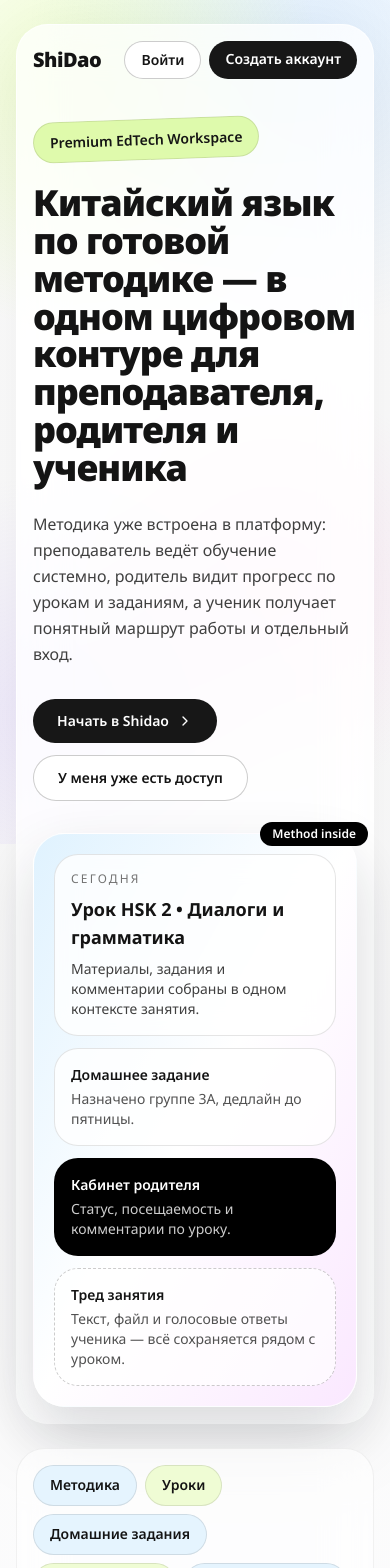
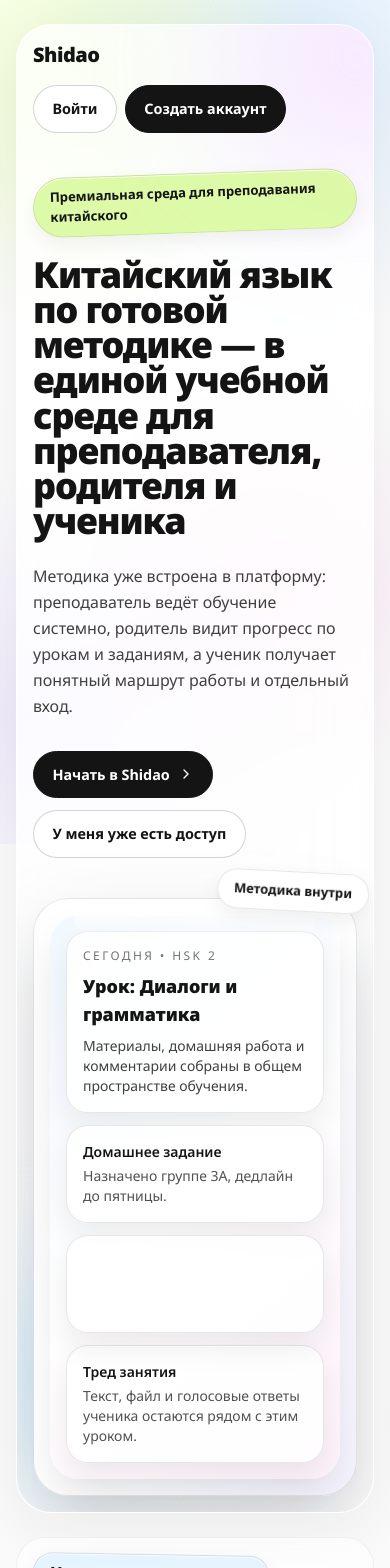
Before and after one commit to istominvi/shidao, a Next.js app: page / in a window 390 px wide. Shown: the top 1568 px of the page. Built offline with nearby package versions, Linux system fonts and the light colour scheme.

Commit message:
Polish landing visuals and unify Shidao brand copy

```diff
--- a/src/app/globals.css
+++ b/src/app/globals.css
@@ -43,13 +43,77 @@
   backdrop-filter: blur(8px);
 }
 
-.chip {
+.chip,
+.landing-chip {
   border-radius: 999px;
-  padding: 0.6rem 1rem;
-  font-weight: 600;
+  padding: 0.58rem 1rem;
+  font-weight: 650;
   display: inline-flex;
   align-items: center;
   gap: 0.45rem;
+  border: 1px solid rgba(20, 20, 20, 0.1);
+  box-shadow: 0 8px 20px rgba(20, 20, 20, 0.06), inset 0 1px 0 rgba(255, 255, 255, 0.85);
+}
+
+.landing-chip-soft {
+  background: rgba(255, 255, 255, 0.8);
+}
+
+.landing-btn {
+  border-radius: 999px;
+  padding: 0.72rem 1.25rem;
+  font-size: 0.9rem;
+  font-weight: 700;
+  display: inline-flex;
+  align-items: center;
+  justify-content: center;
+  border: 1px solid rgba(20, 20, 20, 0.18);
+  transition: transform 220ms ease, box-shadow 220ms ease, background-color 220ms ease, border-color 220ms ease;
+}
+
+.landing-btn:hover {
+  transform: translateY(-1px);
+  box-shadow: 0 14px 24px rgba(20, 20, 20, 0.12);
+}
+
+.landing-btn:focus-visible {
+  outline: none;
+  box-shadow: 0 0 0 2px rgba(20, 20, 20, 0.35), 0 10px 22px rgba(20, 20, 20, 0.16);
+}
+
+.landing-btn-primary {
+  background: #141414;
+  color: #fff;
+  border-color: #141414;
+}
+
+.landing-btn-primary:hover {
+  background: #27272a;
+}
+
+.landing-btn-muted {
+  background: rgba(255, 255, 255, 0.92);
+  color: #141414;
+}
+
+.landing-surface {
+  box-shadow: 0 22px 42px rgba(20, 20, 20, 0.08), inset 0 1px 0 rgba(255, 255, 255, 0.85);
+}
+
+.landing-card {
+  border-radius: 1.35rem;
+  border: 1px solid rgba(20, 20, 20, 0.1);
+  background: rgba(255, 255, 255, 0.84);
+  padding: 1rem;
+  box-shadow: 0 14px 30px rgba(20, 20, 20, 0.08), inset 0 1px 0 rgba(255, 255, 255, 0.82);
+}
+
+.floating-chip {
+  animation: floaty 5.5s ease-in-out infinite;
+}
+
+.floating-chip:nth-child(2n) {
+  animation-duration: 6.4s;
 }
 
 .landing-noise {
@@ -64,6 +128,26 @@
     radial-gradient(circle at 10% 85%, rgba(201, 180, 255, 0.24), transparent 30%);
 }
 
+@keyframes floaty {
+  0%,
+  100% {
+    transform: translateY(0);
+  }
+  50% {
+    transform: translateY(-6px);
+  }
+}
+
+@media (max-width: 768px) {
+  .landing-btn {
+    padding: 0.75rem 1.15rem;
+  }
+
+  .landing-chip {
+    font-size: 0.82rem;
+  }
+}
+
 @media (prefers-reduced-motion: reduce) {
   * {
     scroll-behavior: auto !important;
--- a/src/components/landing-page.tsx
+++ b/src/components/landing-page.tsx
@@ -17,7 +17,7 @@
   Waypoints
 } from 'lucide-react';
 
-const trustItems = ['Методика', 'Уроки', 'Домашние задания', 'Коммуникация', 'Кабинет родителя', 'История занятий'];
+const trustItems = ['Методика внутри платформы', 'Урок как центральная единица', 'Домашние задания и тред рядом', 'Единая учебная среда', 'Кабинет родителя', 'История занятий'];
 
 const audienceCards = [
   {
@@ -73,11 +73,11 @@
   },
   {
     q: 'Можно ли использовать платформу частному преподавателю?',
-    a: 'Да. Личный контур позволяет вести обучение самостоятельно, без сложной настройки.'
+    a: 'Да. Личный режим позволяет вести обучение самостоятельно, без сложной настройки.'
   },
   {
     q: 'Подходит ли платформа для школы или организации?',
-    a: 'Да. Есть школьный контур для командной работы с аккуратным разграничением доступа и данных.'
+    a: 'Да. Есть школьный режим для командной работы с аккуратным разграничением доступа и данных.'
   },
   {
     q: 'Как устроены задания и коммуникация?',
@@ -96,8 +96,8 @@
 function SectionTitle({ eyebrow, title, description }: { eyebrow: string; title: string; description: string }) {
   return (
     <header className="max-w-3xl">
-      <p className="chip -rotate-2 border border-black/10 bg-white/80 text-sm">{eyebrow}</p>
-      <h2 className="mt-5 text-3xl font-black leading-tight md:text-5xl">{title}</h2>
+      <p className="landing-chip landing-chip-soft text-xs tracking-[0.12em] uppercase">{eyebrow}</p>
+      <h2 className="mt-5 text-3xl font-black leading-tight tracking-tight md:text-5xl">{title}</h2>
       <p className="mt-4 text-base text-neutral-700 md:text-lg">{description}</p>
     </header>
   );
@@ -108,10 +108,13 @@
     <main className="pb-16">
       <div className="landing-noise" aria-hidden="true" />
       <section className="container pt-6 md:pt-8">
-        <div className="rounded-[2rem] border border-white/70 bg-white/75 p-4 shadow-[0_20px_80px_rgba(20,20,20,0.08)] backdrop-blur-xl md:p-7">
-          <header className="flex flex-wrap items-center justify-between gap-4">
+        <div className="relative overflow-hidden rounded-[2.2rem] border border-white/70 bg-white/75 p-4 shadow-[0_20px_80px_rgba(20,20,20,0.08)] backdrop-blur-xl md:p-7">
+          <div className="absolute -right-28 -top-24 h-64 w-64 rounded-full bg-fuchsia-200/40 blur-3xl" aria-hidden="true" />
+          <div className="absolute -left-28 bottom-6 h-56 w-56 rounded-full bg-sky-200/45 blur-3xl" aria-hidden="true" />
+
+          <header className="relative z-10 flex flex-wrap items-center justify-between gap-4">
             <Link href="/" className="text-xl font-black tracking-tight transition hover:opacity-80 focus-visible:outline-none focus-visible:ring-2 focus-visible:ring-black/40">
-              ShiDao
+              Shidao
             </Link>
             <nav aria-label="Навигация по лендингу" className="hidden flex-wrap gap-2 text-sm font-medium text-neutral-700 lg:flex">
               <a href="#audience" className="rounded-full border border-transparent px-4 py-2 text-neutral-800 transition hover:border-black/10 hover:bg-black hover:text-white">Для кого</a>
@@ -121,47 +124,62 @@
               <a href="#faq" className="rounded-full border border-transparent px-4 py-2 text-neutral-800 transition hover:border-black/10 hover:bg-black hover:text-white">FAQ</a>
             </nav>
             <div className="flex gap-2">
-              <Link href="/login" className="rounded-full border border-black/20 bg-white px-4 py-2 text-sm font-semibold text-neutral-900 transition hover:border-black hover:bg-neutral-100 focus-visible:outline-none focus-visible:ring-2 focus-visible:ring-black/40">Войти</Link>
-              <Link href="/join" className="rounded-full bg-neutral-900 px-4 py-2 text-sm font-semibold !text-white transition hover:bg-neutral-800 focus-visible:outline-none focus-visible:ring-2 focus-visible:ring-black/40">Создать аккаунт</Link>
+              <Link href="/login" className="landing-btn landing-btn-muted">Войти</Link>
+              <Link href="/join" className="landing-btn landing-btn-primary">Создать аккаунт</Link>
             </div>
           </header>
 
-          <div className="mt-10 grid items-center gap-8 lg:grid-cols-[1.05fr_0.95fr]">
+          <div className="relative z-10 mt-10 grid items-center gap-10 lg:grid-cols-[1.03fr_0.97fr]">
             <div>
-              <p className="chip -rotate-2 border border-black/10 bg-lime-200/80 text-sm">Premium EdTech Workspace</p>
-              <h1 className="mt-6 text-4xl font-black leading-[1.05] tracking-tight md:text-6xl">Китайский язык по готовой методике — в одном цифровом контуре для преподавателя, родителя и ученика</h1>
+              <p className="landing-chip -rotate-2 bg-lime-200/85">Премиальная среда для преподавания китайского</p>
+              <h1 className="mt-6 text-4xl font-black leading-[0.98] tracking-[-0.03em] md:text-7xl">Китайский язык по готовой методике — в единой учебной среде для преподавателя, родителя и ученика</h1>
               <p className="mt-6 max-w-xl text-base leading-relaxed text-neutral-700 md:text-lg">
                 Методика уже встроена в платформу: преподаватель ведёт обучение системно, родитель видит прогресс по
                 урокам и заданиям, а ученик получает понятный маршрут работы и отдельный вход.
               </p>
               <div className="mt-8 flex flex-wrap gap-3">
-                <Link href="/join" className="inline-flex items-center gap-2 rounded-full bg-neutral-900 px-6 py-3 text-sm font-semibold !text-white transition hover:translate-y-[-1px] hover:bg-neutral-800 hover:shadow-lg focus-visible:outline-none focus-visible:ring-2 focus-visible:ring-black/40">Начать в Shidao <ChevronRight className="size-4" /></Link>
-                <Link href="/login" className="rounded-full border border-black/20 bg-white px-6 py-3 text-sm font-semibold text-neutral-900 transition hover:border-black hover:bg-neutral-100 focus-visible:outline-none focus-visible:ring-2 focus-visible:ring-black/40">У меня уже есть доступ</Link>
+                <Link href="/join" className="landing-btn landing-btn-primary inline-flex items-center gap-2">Начать в Shidao <ChevronRight className="size-4" /></Link>
+                <Link href="/login" className="landing-btn landing-btn-muted">У меня уже есть доступ</Link>
               </div>
             </div>
 
-            <div className="relative rounded-[2rem] border border-white/80 bg-gradient-to-br from-sky-100 via-white to-fuchsia-100 p-5 shadow-[0_25px_60px_rgba(17,24,39,0.16)]">
-              <div className="absolute -right-3 -top-3 rounded-full bg-black px-3 py-1 text-xs font-semibold text-white">Method inside</div>
-              <div className="grid gap-3">
-                <article className="rounded-3xl border border-black/10 bg-white/80 p-4 backdrop-blur-md">
-                  <p className="text-xs uppercase tracking-[0.18em] text-neutral-500">Сегодня</p>
-                  <h3 className="mt-2 text-lg font-bold">Урок HSK 2 • Диалоги и грамматика</h3>
-                  <p className="mt-2 text-sm text-neutral-700">Материалы, задания и комментарии собраны в одном контексте занятия.</p>
+            <div className="relative">
+              <div className="absolute -right-3 -top-6 z-20">
+                <span className="landing-chip floating-chip rotate-[3deg] bg-white text-neutral-900">Методика внутри</span>
+              </div>
+              <div className="absolute -left-5 top-10 z-20 hidden sm:block">
+                <span className="landing-chip floating-chip -rotate-3 bg-sky-100 text-neutral-800">Личный режим</span>
+              </div>
+              <div className="absolute -right-6 bottom-14 z-20 hidden md:block">
+                <span className="landing-chip floating-chip rotate-2 bg-fuchsia-100 text-neutral-900">Школьный режим</span>
+              </div>
+              <div className="absolute left-10 top-[58%] z-20 hidden md:block">
+                <span className="landing-chip floating-chip -rotate-2 bg-lime-100 text-neutral-900">Тред в контексте урока</span>
+              </div>
+
+              <div className="relative rounded-[2.2rem] border border-black/10 bg-gradient-to-br from-white via-white to-violet-50 p-4 shadow-[0_40px_90px_rgba(17,24,39,0.18)] md:p-6">
+                <div className="absolute inset-x-10 top-0 h-12 rounded-b-[2rem] bg-gradient-to-b from-white/85 to-transparent" aria-hidden="true" />
+                <div className="landing-surface rounded-[1.8rem] bg-[linear-gradient(140deg,rgba(240,247,255,0.9),rgba(255,255,255,0.9),rgba(255,241,250,0.85))] p-4 md:p-5">
+                  <article className="landing-card">
+                    <p className="text-xs uppercase tracking-[0.2em] text-neutral-500">Сегодня • HSK 2</p>
+                    <h3 className="mt-2 text-lg font-black">Урок: Диалоги и грамматика</h3>
+                    <p className="mt-2 text-sm text-neutral-700">Материалы, домашняя работа и комментарии собраны в общем пространстве обучения.</p>
                   </article>
-                <div className="grid gap-3 sm:grid-cols-2">
-                  <article className="rounded-3xl border border-black/10 bg-white/80 p-4">
+                  <div className="mt-3 grid gap-3 sm:grid-cols-2">
+                    <article className="landing-card bg-white/90">
                       <p className="text-sm font-semibold">Домашнее задание</p>
                       <p className="mt-1 text-sm text-neutral-600">Назначено группе 3A, дедлайн до пятницы.</p>
                     </article>
-                  <article className="rounded-3xl border border-black/10 bg-black p-4 text-white">
+                    <article className="landing-card border-black/20 bg-black text-white shadow-[0_20px_35px_rgba(10,10,10,0.35)]">
                       <p className="text-sm font-semibold">Кабинет родителя</p>
-                    <p className="mt-1 text-sm text-white/80">Статус, посещаемость и комментарии по уроку.</p>
+                      <p className="mt-1 text-sm text-white/80">Посещаемость, статус и комментарии по уроку.</p>
                     </article>
                   </div>
-                <article className="rounded-3xl border border-dashed border-black/20 bg-white/70 p-4">
+                  <article className="landing-card mt-3 border-dashed border-black/20 bg-white/80">
                     <p className="text-sm font-semibold">Тред занятия</p>
-                  <p className="mt-1 text-sm text-neutral-600">Текст, файл и голосовые ответы ученика — всё сохраняется рядом с уроком.</p>
+                    <p className="mt-1 text-sm text-neutral-600">Текст, файл и голосовые ответы ученика остаются рядом с этим уроком.</p>
                   </article>
+                </div>
               </div>
             </div>
           </div>
@@ -171,7 +189,7 @@
       <section className="container mt-6">
         <div className="flex flex-wrap gap-2 rounded-[1.8rem] border border-black/5 bg-white/60 p-4 backdrop-blur-xl">
           {trustItems.map((item, index) => (
-            <span key={item} className={`chip border border-black/10 text-sm ${index % 2 === 0 ? 'bg-sky-100/80' : 'bg-lime-100/80'}`}>
+            <span key={item} className={`landing-chip text-sm transition duration-300 hover:-translate-y-0.5 ${index % 4 === 0 ? 'rotate-1 bg-sky-100/80' : index % 4 === 1 ? '-rotate-1 bg-lime-100/80' : index % 4 === 2 ? 'rotate-2 bg-fuchsia-100/80' : '-rotate-2 bg-violet-100/70'}`}>
               {item}
             </span>
           ))}
@@ -181,12 +199,12 @@
       <section id="audience" className="container mt-16">
         <SectionTitle
           eyebrow="Для кого платформа"
-          title="Три роли — один рабочий ритм"
+          title="Три роли — один единый рабочий процесс"
           description="Каждый участник учебного процесса получает свой понятный интерфейс и только нужные действия."
         />
-        <div className="mt-8 grid gap-4 md:grid-cols-3">
-          {audienceCards.map(({ id, title, icon: Icon, points, tone }) => (
-            <article key={id} className={`rounded-[1.8rem] border border-black/10 p-6 shadow-[0_16px_40px_rgba(20,20,20,0.08)] ${tone}`}>
+        <div className="mt-10 grid gap-5 md:grid-cols-6">
+          {audienceCards.map(({ id, title, icon: Icon, points, tone }, index) => (
+            <article key={id} className={`landing-surface rounded-[1.9rem] border border-black/10 p-6 shadow-[0_16px_40px_rgba(20,20,20,0.08)] ${tone} ${index === 1 ? 'md:col-span-2 md:-translate-y-3' : 'md:col-span-2'}`}>
               <Icon className="size-5" />
               <h3 className="mt-4 text-2xl font-black">{title}</h3>
               <ul className="mt-4 space-y-3 text-sm text-neutral-700">
@@ -200,15 +218,16 @@
       </section>
 
       <section id="method" className="container mt-16">
-        <div className="grid gap-6 rounded-[2rem] border border-black/10 bg-white/70 p-6 shadow-[0_18px_60px_rgba(20,20,20,0.08)] md:grid-cols-2 md:p-8">
+        <div className="grid gap-6 rounded-[2rem] border border-black/10 bg-white/70 p-6 shadow-[0_18px_60px_rgba(20,20,20,0.08)] md:grid-cols-[1.1fr_0.9fr] md:p-8">
           <div>
+            <p className="text-4xl font-black leading-none tracking-[-0.04em] text-black/85 md:text-7xl">Методика = ритм</p>
             <SectionTitle
               eyebrow="Методика — ядро"
               title="Shidao — не просто кабинет. Это среда обучения вокруг готовой структуры."
               description="Курс, урок, материалы, домашняя работа и проверка связаны в единую цепочку. Преподаватель не собирает процесс вручную — он ведёт его по заранее выстроенной логике."
             />
           </div>
-          <div className="rounded-[1.5rem] border border-black/10 bg-gradient-to-b from-white to-neutral-50 p-5">
+          <div className="landing-surface rounded-[1.5rem] border border-black/10 bg-gradient-to-b from-white to-neutral-50 p-5">
             {['Курс', 'Урок', 'Материалы', 'Домашнее задание', 'Тест / Комментарии'].map((step, idx) => (
               <div key={step} className="flex items-center gap-3">
                 <span className="my-3 inline-flex size-8 shrink-0 items-center justify-center rounded-full bg-black text-sm font-bold text-white">{idx + 1}</span>
@@ -222,39 +241,39 @@
 
       <section id="workflow" className="container mt-16">
         <SectionTitle
-          eyebrow="How it works"
+          eyebrow="Как это работает"
           title="Сценарий одного урока — прозрачно для всех"
-          description="Всё, что происходит вокруг урока, остаётся в связном рабочем контуре и не теряется в чатах и заметках."
+          description="Всё, что происходит вокруг урока, остаётся в связной рабочей среде и не теряется в чатах и заметках."
         />
         <ol className="mt-8 grid gap-4 md:grid-cols-5">
           {workflow.map((item, idx) => (
-            <li key={item} className="rounded-3xl border border-black/10 bg-white/75 p-5">
-              <p className="text-xs font-bold tracking-[0.14em] text-neutral-500">ШАГ {idx + 1}</p>
-              <p className="mt-3 text-sm leading-relaxed text-neutral-800">{item}</p>
+            <li key={item} className={`landing-surface rounded-3xl border border-black/10 p-5 ${idx === 1 || idx === 3 ? 'bg-black text-white shadow-[0_16px_32px_rgba(20,20,20,0.24)]' : 'bg-white/75'}`}>
+              <p className={`text-xs font-bold tracking-[0.14em] ${idx === 1 || idx === 3 ? 'text-white/70' : 'text-neutral-500'}`}>ШАГ {idx + 1}</p>
+              <p className={`mt-3 text-sm leading-relaxed ${idx === 1 || idx === 3 ? 'text-white/90' : 'text-neutral-800'}`}>{item}</p>
             </li>
           ))}
         </ol>
       </section>
 
-      <section id="access" className="container mt-16 grid gap-5 lg:grid-cols-2">
+      <section id="access" className="container mt-16 grid gap-5 lg:grid-cols-[1.1fr_0.9fr]">
         <article className="rounded-[1.9rem] border border-black/10 bg-black p-7 text-white shadow-[0_20px_70px_rgba(20,20,20,0.25)]">
-          <p className="chip -rotate-2 bg-white/15 text-white">Доступ без лишних шагов</p>
-          <h3 className="mt-5 text-3xl font-black leading-tight">Единый взрослый доступ и отдельный вход ученика</h3>
+          <p className="landing-chip -rotate-2 bg-white/15 text-white">Доступ без лишних шагов</p>
+          <h3 className="mt-5 text-3xl font-black leading-tight md:text-4xl">Единый взрослый доступ и отдельный вход ученика</h3>
           <p className="mt-4 text-sm leading-relaxed text-white/85 md:text-base">
             Взрослый регистрируется один раз и работает в нужном сценарии. Ученик не проходит самостоятельную регистрацию:
             взрослый создаёт ему доступ, а ученик заходит отдельно в свой кабинет.
           </p>
         </article>
-        <article className="rounded-[1.9rem] border border-black/10 bg-white/70 p-7">
-          <p className="chip bg-violet-100/90">Личный и школьный контур</p>
+        <article className="landing-surface rounded-[1.9rem] border border-black/10 bg-white/70 p-7">
+          <p className="landing-chip rotate-2 bg-violet-100/90">Личный и школьный режим</p>
           <h3 className="mt-5 text-3xl font-black leading-tight">Подходит частным преподавателям и командам школ</h3>
           <p className="mt-4 text-sm leading-relaxed text-neutral-700 md:text-base">
-            Начинайте в личном формате и масштабируйтесь до школьного контура, когда растёт команда. Доступы и данные
+            Начинайте в личном формате и масштабируйтесь до школьного режима, когда растёт команда. Доступы и данные
             разделяются аккуратно, чтобы каждый работал в своей зоне ответственности.
           </p>
           <div className="mt-6 flex flex-wrap gap-2">
-            <span className="chip bg-sky-100/80"><GraduationCap className="size-4" /> Частный преподаватель</span>
-            <span className="chip bg-amber-100/80"><School className="size-4" /> Школа / организация</span>
+            <span className="landing-chip bg-sky-100/80"><GraduationCap className="size-4" /> Частный преподаватель</span>
+            <span className="landing-chip bg-amber-100/80"><School className="size-4" /> Школа / организация</span>
           </div>
         </article>
       </section>
@@ -263,11 +282,11 @@
         <SectionTitle
           eyebrow="Функциональные блоки"
           title="Всё, что нужно для системного обучения китайскому"
-          description="Ключевые возможности собраны в едином пространстве и работают в контексте реальных уроков."
+          description="Ключевые возможности собраны в общем пространстве обучения и работают в контексте реальных уроков."
         />
         <div className="mt-8 grid gap-3 sm:grid-cols-2 lg:grid-cols-4">
           {featureCards.map(({ title, icon: Icon }, idx) => (
-            <article key={title} className={`rounded-3xl border border-black/10 p-5 ${idx % 3 === 0 ? 'bg-lime-100/60' : idx % 3 === 1 ? 'bg-sky-100/70' : 'bg-white/80'}`}>
+            <article key={title} className={`landing-surface rounded-3xl border border-black/10 p-5 ${idx % 4 === 0 ? 'bg-lime-100/70' : idx % 4 === 1 ? 'bg-sky-100/75' : idx % 4 === 2 ? 'bg-white/80' : 'bg-fuchsia-100/70'}`}>
               <Icon className="size-5" />
               <h3 className="mt-4 text-base font-bold">{title}</h3>
             </article>
@@ -283,7 +302,7 @@
         />
         <div className="mt-8 space-y-3">
           {faq.map(({ q, a }) => (
-            <details key={q} className="group rounded-3xl border border-black/10 bg-white/80 p-5 open:bg-white">
+            <details key={q} className="group landing-surface rounded-3xl border border-black/10 bg-white/80 p-5 open:bg-white">
               <summary className="flex cursor-pointer list-none items-center justify-between gap-4 text-base font-semibold">
                 <span>{q}</span>
                 <CircleHelp className="size-4 shrink-0 text-neutral-500 transition group-open:rotate-12" />
@@ -295,13 +314,14 @@
       </section>
 
       <section className="container mt-16">
-        <div className="rounded-[2rem] border border-black/10 bg-black px-6 py-10 text-center text-white shadow-[0_24px_70px_rgba(20,20,20,0.3)] md:px-12">
-          <p className="chip mx-auto bg-white/15">Готовы запустить обучение в структурном контуре?</p>
+        <div className="relative overflow-hidden rounded-[2rem] border border-black/10 bg-black px-6 py-10 text-center text-white shadow-[0_24px_70px_rgba(20,20,20,0.3)] md:px-12">
+          <div className="absolute left-1/2 top-0 h-40 w-80 -translate-x-1/2 rounded-full bg-white/10 blur-3xl" aria-hidden="true" />
+          <p className="landing-chip mx-auto bg-white/15">Готовы запустить обучение в единой учебной среде?</p>
           <h2 className="mt-6 text-3xl font-black leading-tight md:text-5xl">Начните в Shidao и соберите весь учебный процесс в одном месте</h2>
           <p className="mx-auto mt-4 max-w-2xl text-sm text-white/80 md:text-base">От первого урока до домашней работы и комментариев — единая методическая среда для преподавателя, родителя и ученика.</p>
           <div className="mt-8 flex flex-wrap items-center justify-center gap-3">
-            <Link href="/join" className="rounded-full bg-lime-200 px-6 py-3 text-sm font-semibold !text-black transition hover:bg-lime-300 focus-visible:outline-none focus-visible:ring-2 focus-visible:ring-white">Создать аккаунт</Link>
-            <Link href="/login" className="rounded-full border border-white/50 bg-white/5 px-6 py-3 text-sm font-semibold text-white transition hover:bg-white/15 focus-visible:outline-none focus-visible:ring-2 focus-visible:ring-white">Войти</Link>
+            <Link href="/join" className="landing-btn bg-lime-200 !text-black hover:bg-lime-300">Создать аккаунт</Link>
+            <Link href="/login" className="landing-btn border border-white/50 bg-white/5 text-white hover:bg-white/15">Войти</Link>
           </div>
         </div>
       </section>
```
Lines whose indentation alone changed are shown as unchanged.
